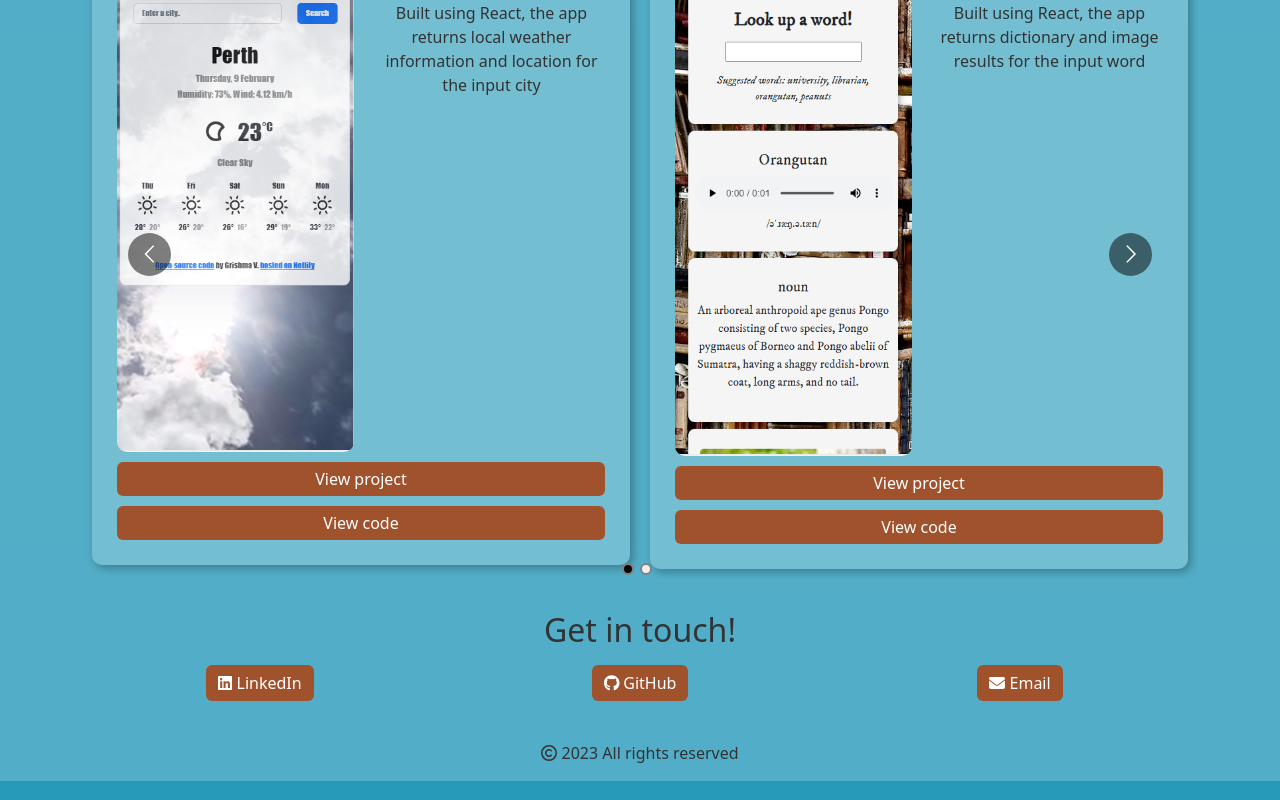
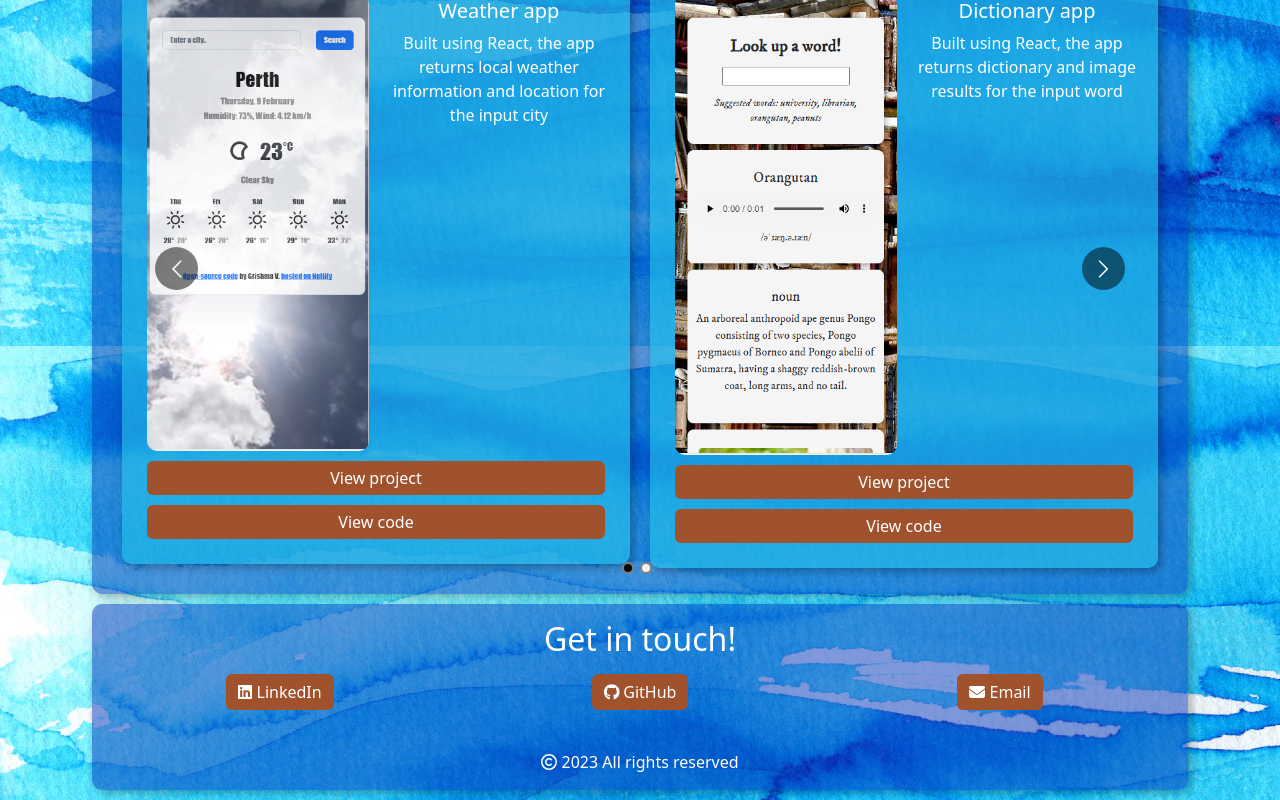
Before and after one commit to grishmav87/gv-webdevportfolio, a React (Create React App) app: page / in a window 1280 px wide. Shown: the part 734-1534 px from the top of the page. Built offline with nearby package versions, Linux system fonts and the light colour scheme; the HTML template or start-up script is replaced by a standard one.

Commit message:
Changed background-light to new image file, changed sections styling

```diff
--- a/src/App.css
+++ b/src/App.css
@@ -1,6 +1,11 @@
 section {
   text-align: center;
-  background-color: rgba(255, 252, 252, 0.2);
+  background-color: rgba(255, 252, 252, 0);
+  border-radius: 10px;
+  background-color: rgba(5, 52, 184, 0.5);
+  margin: 10px;
+  padding: 20px;
+  box-shadow: 3px 3px 10px rgba(0, 0, 0, 0.3);
 }
 html {
   scroll-behavior: smooth;
@@ -27,8 +32,8 @@ a {
   color: #fff;
 }
 .light {
-  background-color: #279aba;
-  color: #333;
+  background-image: url("assets/background-light.jpg");
+  color: #fff;
 }
 .header-img {
   width: 300px;
@@ -52,7 +57,7 @@ a {
 
 .project-card {
   border-radius: 10px;
-  background-color: rgba(255, 252, 252, 0.2);
+  background-color: rgba(39, 198, 237, 0.6);
   margin: 10px;
   padding: 20px;
   box-shadow: 3px 3px 10px rgba(0, 0, 0, 0.3);
--- a/src/components/About.js
+++ b/src/components/About.js
@@ -3,8 +3,8 @@ import CV from "../assets/Grishma_CVEd.pdf";
 
 export default function Skills() {
   return (
-    <section className="about pt-3 pb-3" id="about">
-      <Container>
+    <Container>
+      <section className="about pt-3 pb-3 " id="about">
         <h2>About</h2>
         <p>
           Lorem ipsum dolor sit amet, consectetur adipiscing elit, sed do
@@ -20,7 +20,7 @@ export default function Skills() {
             Download CV
           </a>
         </Button>
-      </Container>
-    </section>
+      </section>
+    </Container>
   );
 }
--- a/src/components/Banner.js
+++ b/src/components/Banner.js
@@ -12,8 +12,8 @@ import {
 
 export default function Banner() {
   return (
-    <section className="banner pt-5 pb-3" id="home">
-      <Container>
+    <Container>
+      <section className="banner pt-5 pb-3 " id="home">
         <Row className="align-items-center ">
           <Col xs={12} md={6} xl={7}>
             <h5>Hi!</h5>
@@ -65,8 +65,8 @@ export default function Banner() {
               className="header-img img-fluid rotate pt-4"
             ></img>
           </Col>
-        </Row>
-      </Container>
-    </section>
+        </Row>{" "}
+      </section>
+    </Container>
   );
 }
--- a/src/components/Contact.js
+++ b/src/components/Contact.js
@@ -7,8 +7,8 @@ import { faCopyright } from "@fortawesome/free-regular-svg-icons";
 
 export default function Contact() {
   return (
-    <section className="contact pt-3 pb-3" id="contact">
-      <Container>
+    <Container>
+      <section className="contact pt-3 pb-3" id="contact">
         <h2>Get in touch!</h2>
 
         <Row className="contact-info pt-2 pb-3">
@@ -48,7 +48,7 @@ export default function Contact() {
         <footer className="pt-4">
           <FontAwesomeIcon icon={faCopyright} /> 2023 All rights reserved
         </footer>
-      </Container>
-    </section>
+      </section>
+    </Container>
   );
 }
--- a/src/components/Projects.js
+++ b/src/components/Projects.js
@@ -25,8 +25,8 @@ export default function Projects() {
     },
   };
   return (
-    <section className="projects pt-3 pb-3" id="projects">
-      <Container>
+    <Container>
+      <section className="projects pt-3 pb-3" id="projects">
         <h2>Projects</h2>
         <Carousel
           swipeable={true}
@@ -208,7 +208,7 @@ export default function Projects() {
             </div>
           </div>
         </Carousel>
-      </Container>
-    </section>
+      </section>{" "}
+    </Container>
   );
 }
```
Also changed, not shown: src/assets/background-dark.jpg (added), src/assets/background-light.jpg (added).
